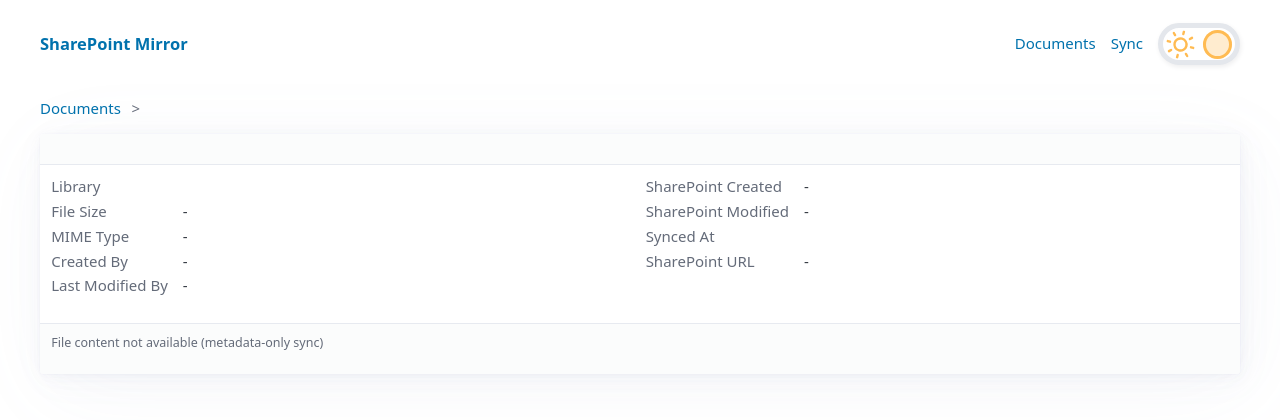
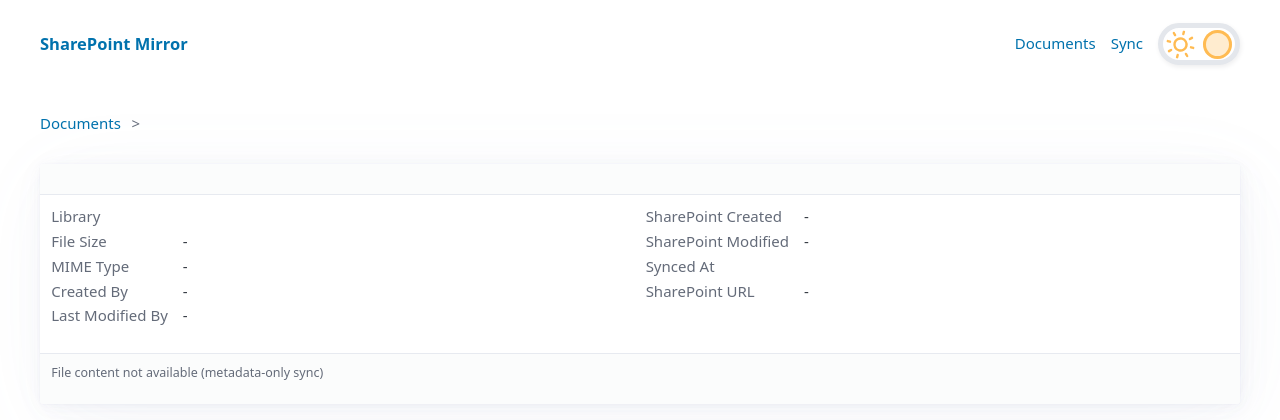
Before and after one commit to technobok/sharepoint-mirror, a Flask app: template src/sharepoint_mirror/templates/documents/view.html in a window 1280 px wide. Shown: the top 420 px of the page. Run offline with Flask 3, Linux system fonts and the light colour scheme; the template is opened without the code that fills it, so the values that code supplies are empty; some libraries are stand-ins or nearby versions.

Commit message:
Remove breadcrumb spacing overrides that caused separator overlap with PicoCSS

```diff
--- a/src/sharepoint_mirror/static/css/app.css
+++ b/src/sharepoint_mirror/static/css/app.css
@@ -431,20 +431,7 @@ dd {
     margin-top: auto;
 }
 
-/* Breadcrumb nav — PicoCSS handles separator via ::before */
+/* Breadcrumb nav — let PicoCSS handle layout and separators */
 nav[aria-label="breadcrumb"] {
     margin-bottom: 1rem;
 }
-
-nav[aria-label="breadcrumb"] ul {
-    padding: 0;
-    margin: 0;
-}
-
-nav[aria-label="breadcrumb"] li {
-    padding: 0;
-}
-
-nav[aria-label="breadcrumb"] li:last-child {
-    color: var(--pico-muted-color);
-}
```
